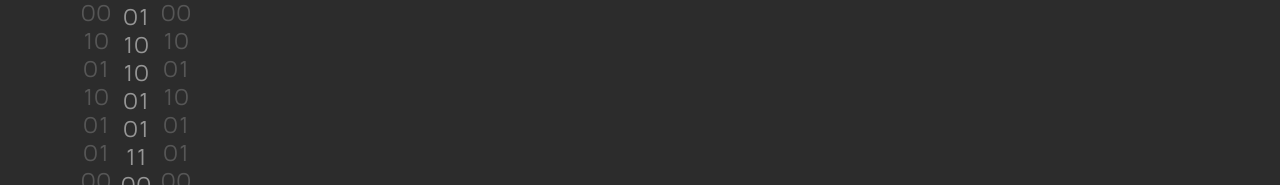
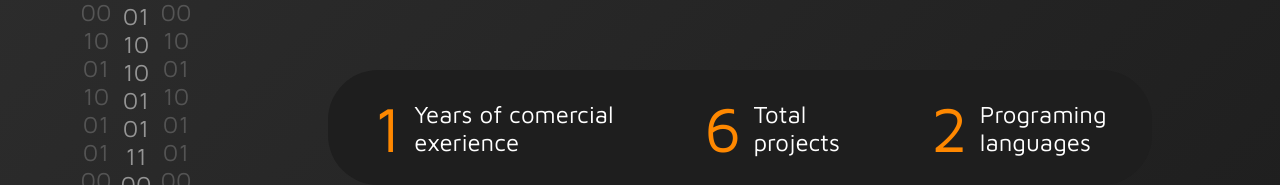
Before and after one commit to JakubLodonDev/Portfolio, a plain HTML site: page index.html in a window 1280 px wide. Shown: the part 820-1005 px from the top of the page. Before the commit the page ends 810 px from the top, so only its background shows below. Drawn offline with nearby package versions, Linux system fonts and the light colour scheme.

Commit message:
Create information bar in hero section

```diff
--- a/css/style.css
+++ b/css/style.css
@@ -21,7 +21,7 @@ html {
 }
 
 body {
-  background-color: #2c2c2c;
+  background: linear-gradient(135deg, #2c2c2c, #1a1a1a);
   padding-left: 20rem;
   height: 100vh;
 }
@@ -67,7 +67,7 @@ body {
 /**************************/
 
 .hero-section {
-  padding-top: 9.6rem;
+  padding-top: 8rem;
   margin: 0 12.8rem;
 }
 .hero {
@@ -137,3 +137,28 @@ body {
   font-size: 4rem;
   color: #ff8800;
 }
+
+.hero-bar {
+  background-color: #1e1e1e;
+  border-radius: 50px;
+  display: flex;
+  justify-content: space-around;
+  max-width: 150rem;
+  margin: 9.6rem auto;
+}
+
+.hero-bar-item {
+  padding: 2rem 0rem;
+  display: flex;
+  align-items: center;
+  gap: 1.2rem;
+}
+
+.hero-bar-number {
+  font-size: 6.4rem;
+  color: #ff8800;
+}
+
+.hero-bar-description {
+  font-size: 2.4rem;
+}
--- a/index.html
+++ b/index.html
@@ -81,6 +81,23 @@
             <p><span>&#10101;;</span></p>
           </div>
         </div>
+
+        <div class="hero-bar">
+          <div class="hero-bar-item">
+            <p class="hero-bar-number">1</p>
+            <p class="hero-bar-description">
+              Years of comercial <br />exerience
+            </p>
+          </div>
+          <div class="hero-bar-item">
+            <p class="hero-bar-number">6</p>
+            <p class="hero-bar-description">Total <br />projects</p>
+          </div>
+          <div class="hero-bar-item">
+            <p class="hero-bar-number">2</p>
+            <p class="hero-bar-description">Programing <br />languages</p>
+          </div>
+        </div>
       </section>
     </main>
   </body>
```
